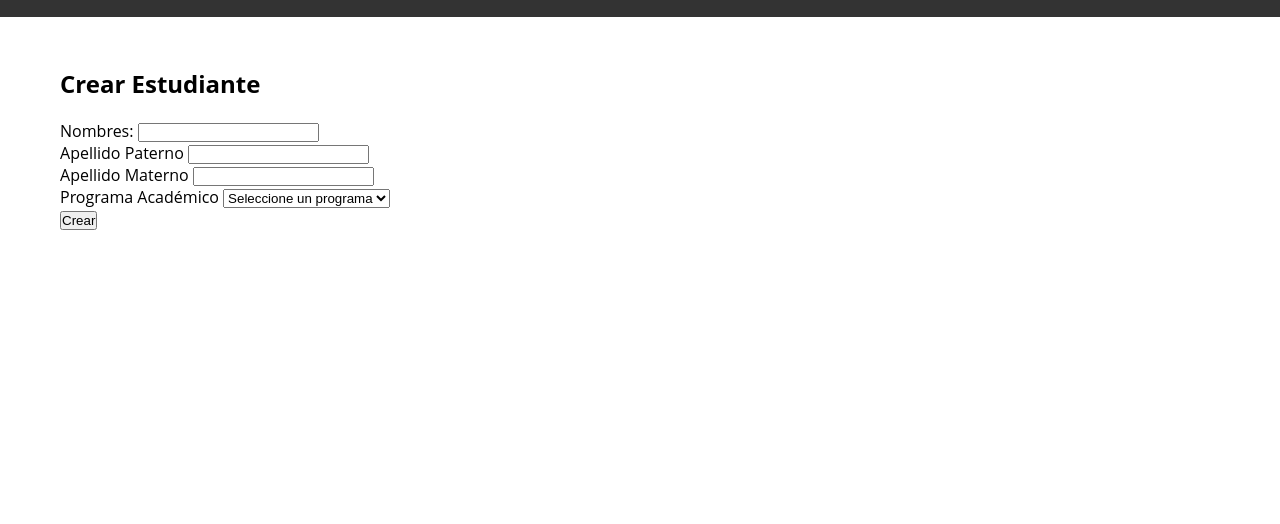
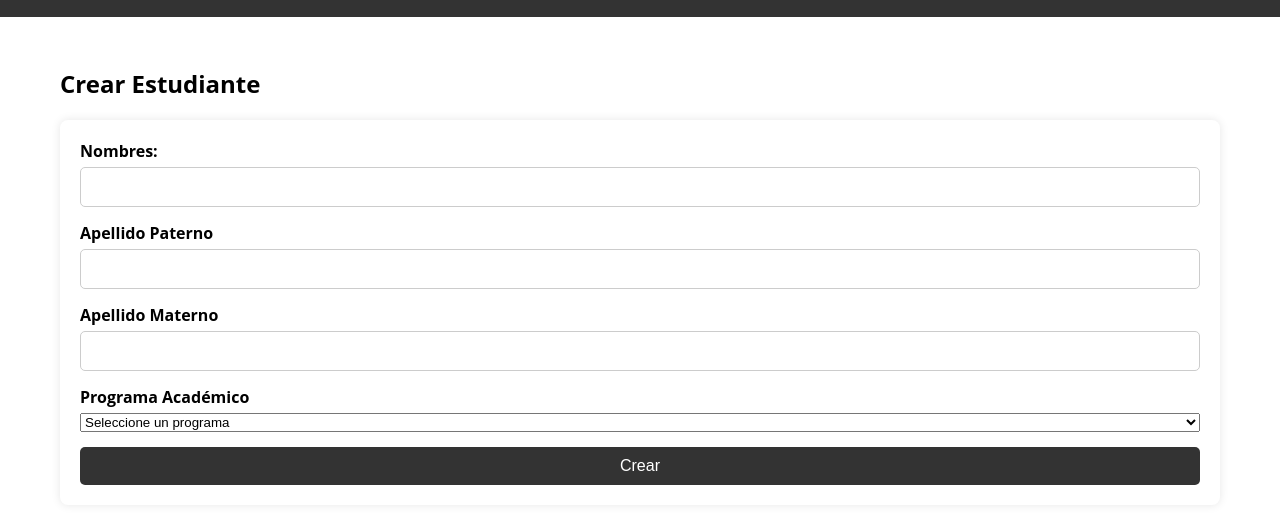
Before and after one commit to pintovillamar/porta-academico-front, a plain HTML site: page crear-estudiante.html in a window 1280 px wide. Shown: the part 150-674 px from the top of the page. Drawn offline with Linux system fonts and the light colour scheme; no server answers.

Commit message:
feat: Add form to create new student

```diff
--- a/style.css
+++ b/style.css
@@ -121,9 +121,6 @@ tbody tr:hover {
   td:nth-of-type(6):before { content: "Acciones"; }
 }
 
-
-
-
 @import url(https://fonts.googleapis.com/css?family=Open+Sans:400,700);
 
 @keyframes bake-pie {
@@ -238,3 +235,60 @@ footer {
 padding: 5px 10px;
 margin: 5px;
 }
+
+.nuevo {
+background-color: #4CAF50;
+border: none;
+color: white;
+padding: 15px 32px;
+text-align: center;
+text-decoration: none;
+display: inline-block;
+font-size: 16px;
+margin: 4px 2px;
+cursor: pointer;
+}
+
+/* Estilos para el formulario */
+.form-container {
+  display: flex;
+  flex-direction: column;
+  gap: 15px;
+  padding: 20px;
+  background-color: #fff;
+  box-shadow: 0 0 10px rgba(0, 0, 0, 0.1);
+  margin-top: 20px;
+  border-radius: 8px;
+}
+
+.form-group {
+  display: flex;
+  flex-direction: column;
+  gap: 5px;
+}
+
+label {
+  font-weight: bold;
+}
+
+input[type="text"] {
+  padding: 10px;
+  font-size: 16px;
+  border: 1px solid #ccc;
+  border-radius: 5px;
+}
+
+button {
+  padding: 10px 15px;
+  font-size: 16px;
+  background-color: #333;
+  color: #fff;
+  border: none;
+  border-radius: 5px;
+  cursor: pointer;
+  transition: background-color 0.3s ease;
+}
+
+button:hover {
+  background-color: #555;
+}
```
Lines whose indentation alone changed are shown as unchanged.
